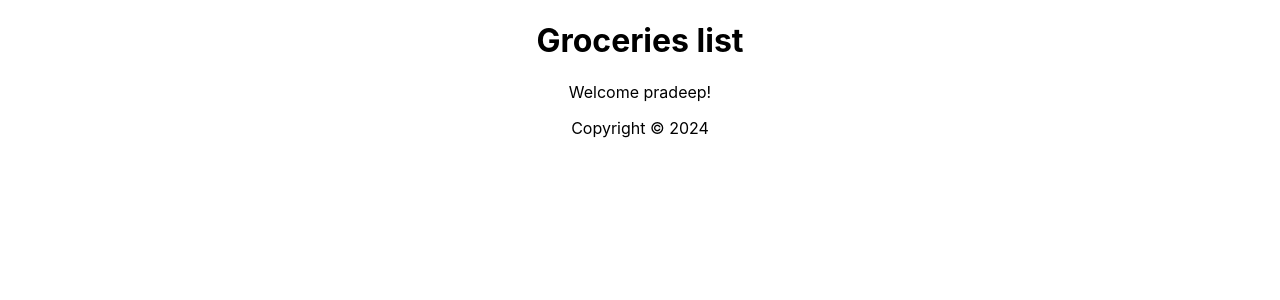
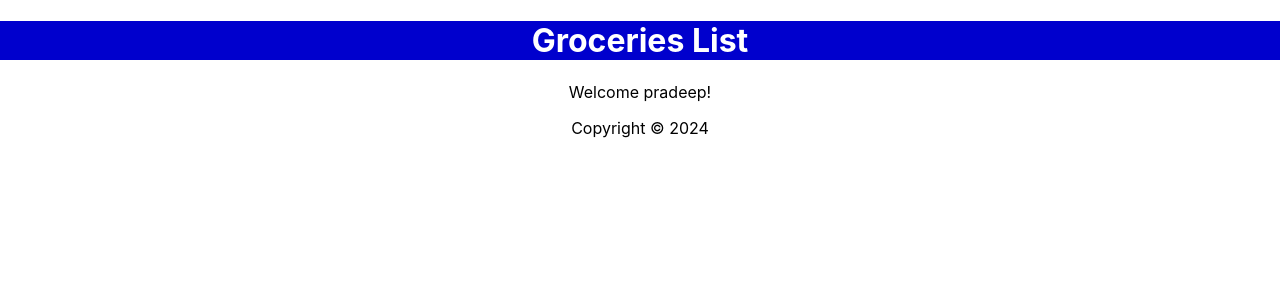
Before and after one commit to Pradeep92hv/react--js, a React (Create React App) app: page / in a window 1280 px wide. Shown: the top 300 px of the page. Built offline with nearby package versions, Linux system fonts and the light colour scheme.

Commit message:
appying style

```diff
--- a/src/Header.js
+++ b/src/Header.js
@@ -1,10 +1,14 @@
+const Header = () => {
+    const headerStyle = {
+      backgroundColor: 'mediumblue',
+      color: '#fff'
+    }
 
-const Header = () => {
-  return (
-   <header>
-    <h1>Groceries list</h1>
-   </header>
-  )
-}
+    return (
+      <header style={headerStyle}>
+        <h1>Groceries List</h1>
+      </header>
+    )
+  }
 
-export default Header
+  export default Header
```
